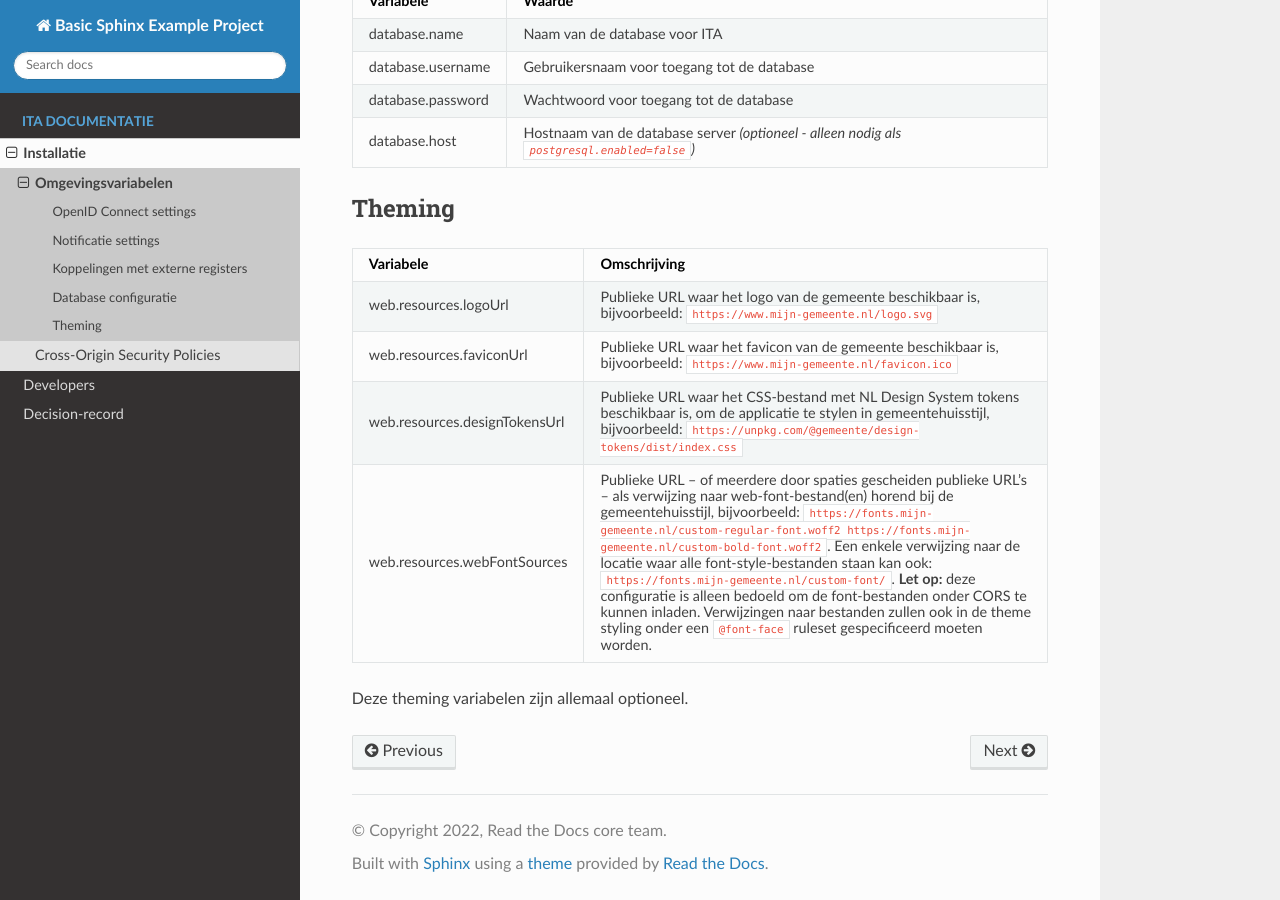
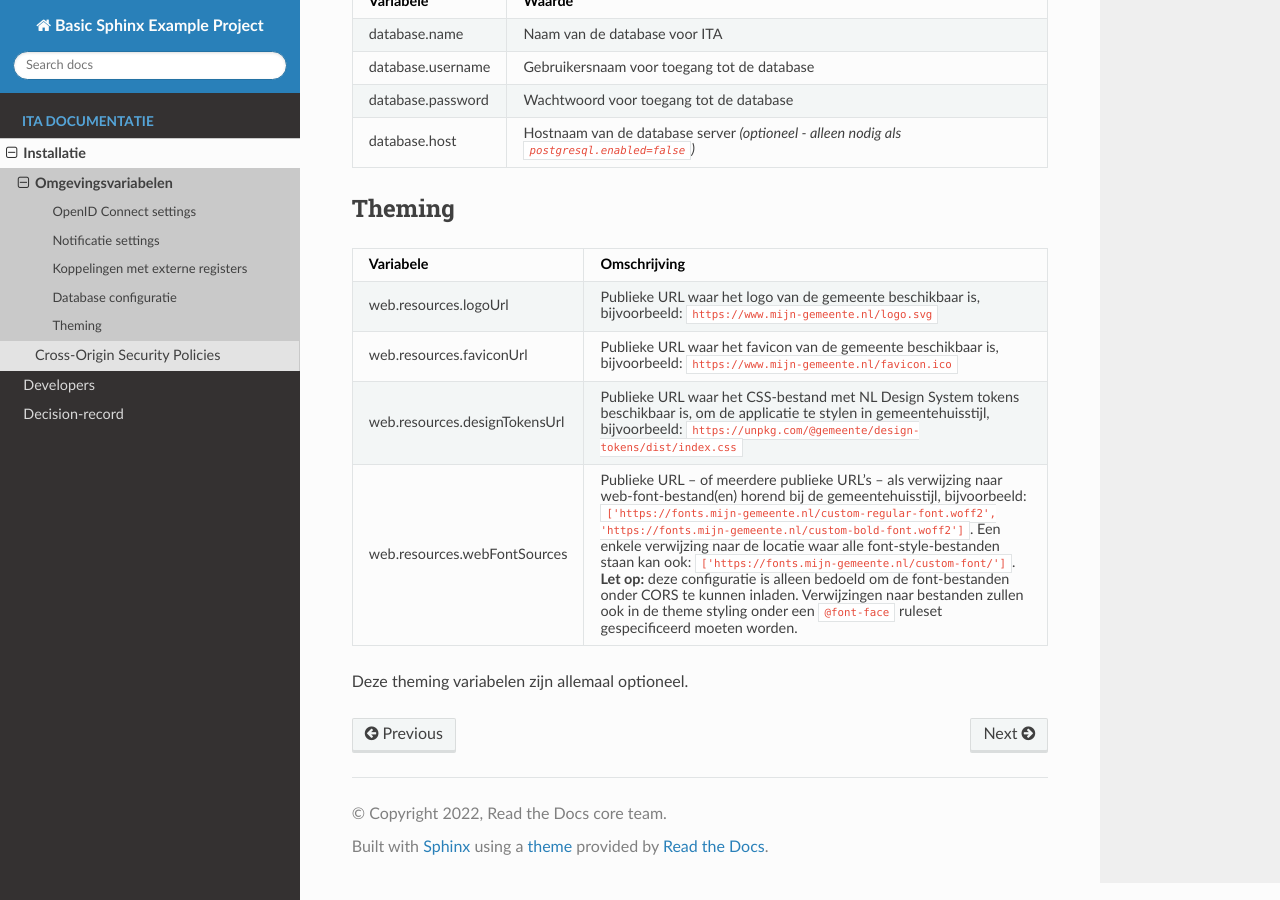
Before and after one commit to Interne-Taak-Afhandeling/.github, a Sphinx documentation site: the page built from docs/installation/configuratie.md, in a window 1280 px wide and 900 px high, scrolled down 1790 px. Built offline with Sphinx 7.4.7 and the Read the Docs theme 3.1.0, drawn with Linux system fonts in a browser that asks for light colours; pages that are not in the unit, such as notebooks, are missing from menus.

Commit message:
Update configuratie.md

```diff
--- a/docs/installation/configuratie.md
+++ b/docs/installation/configuratie.md
@@ -65,7 +65,7 @@ Theming
 | web.resources.logoUrl          | Publieke URL waar het logo van de gemeente beschikbaar is, bijvoorbeeld: `https://www.mijn-gemeente.nl/logo.svg` |
 | web.resources.faviconUrl       | Publieke URL waar het favicon van de gemeente beschikbaar is, bijvoorbeeld: `https://www.mijn-gemeente.nl/favicon.ico` |
 | web.resources.designTokensUrl  | Publieke URL waar het CSS-bestand met NL Design System tokens beschikbaar is, om de applicatie te stylen in gemeentehuisstijl, bijvoorbeeld: `https://unpkg.com/@gemeente/design-tokens/dist/index.css` |
-| web.resources.webFontSources   | Publieke URL – of meerdere door spaties gescheiden publieke URL's – als verwijzing naar web-font-bestand(en) horend bij de gemeentehuisstijl, bijvoorbeeld: `https://fonts.mijn-gemeente.nl/custom-regular-font.woff2 https://fonts.mijn-gemeente.nl/custom-bold-font.woff2`. Een enkele verwijzing naar de locatie waar alle font-style-bestanden staan kan ook: `https://fonts.mijn-gemeente.nl/custom-font/`. **Let op:** deze configuratie is alleen bedoeld om de font-bestanden onder CORS te kunnen inladen. Verwijzingen naar bestanden zullen ook in de theme styling onder een `@font-face` ruleset gespecificeerd moeten worden. |
+| web.resources.webFontSources   | Publieke URL – of meerdere publieke URL's – als verwijzing naar web-font-bestand(en) horend bij de gemeentehuisstijl, bijvoorbeeld: `['https://fonts.mijn-gemeente.nl/custom-regular-font.woff2', 'https://fonts.mijn-gemeente.nl/custom-bold-font.woff2']`. Een enkele verwijzing naar de locatie waar alle font-style-bestanden staan kan ook: `['https://fonts.mijn-gemeente.nl/custom-font/']`. **Let op:** deze configuratie is alleen bedoeld om de font-bestanden onder CORS te kunnen inladen. Verwijzingen naar bestanden zullen ook in de theme styling onder een `@font-face` ruleset gespecificeerd moeten worden. |
 
 
 Deze theming variabelen zijn allemaal optioneel.
```
